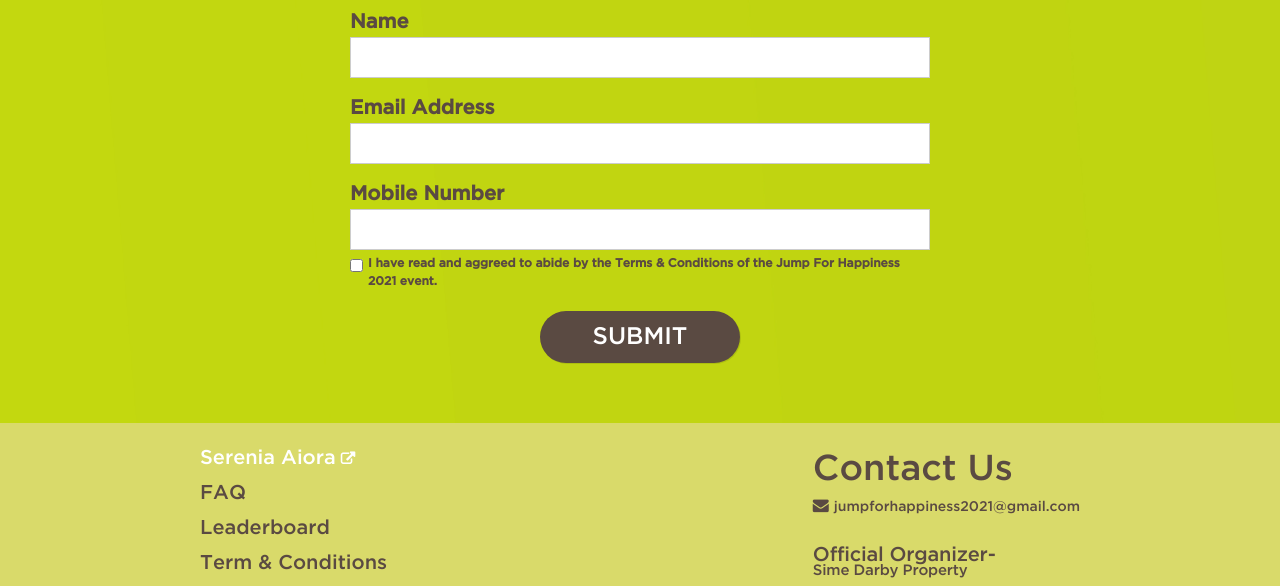
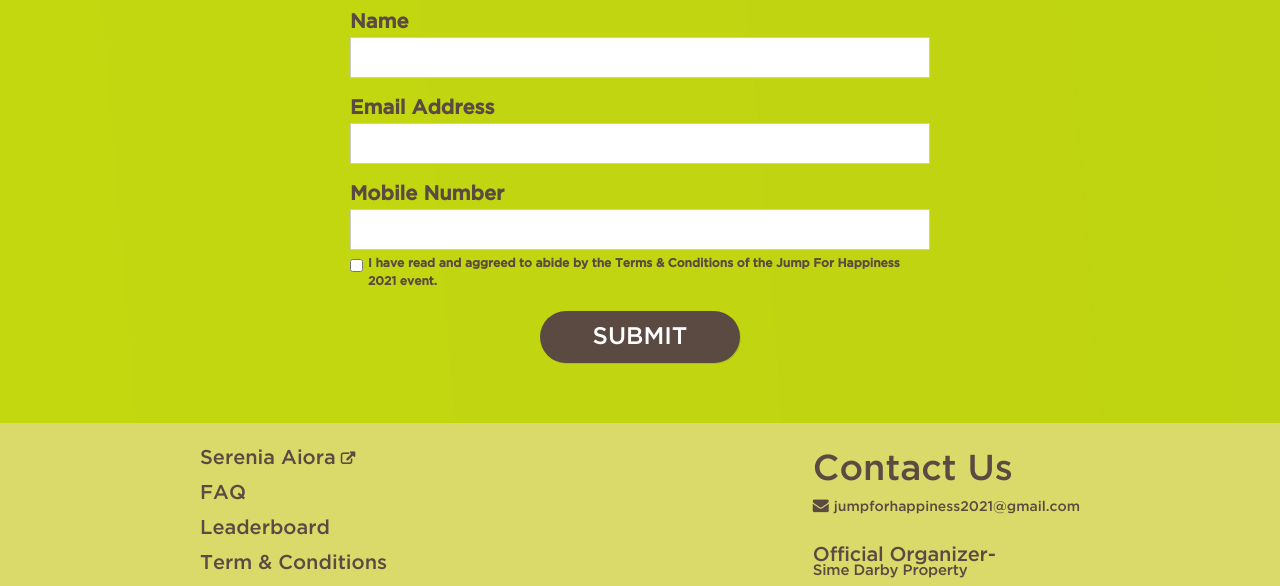
Before and after one commit to enayee/j4h, a plain HTML site: page index.html in a window 1280 px wide. In both pictures the pointer is over the link "Serenia Aiora". Shown: the part 7487-8073 px from the top of the page. Drawn offline with nearby package versions, Linux system fonts and the light colour scheme.

Commit message:
footer a hover

```diff
--- a/footer.css
+++ b/footer.css
@@ -1,11 +1,3 @@
-a,
-a:hover,
-a:focus,
-a:active {
-  text-decoration: none;
-  color: #5A4A42;
-}
-
 .footer-contact-us {
   background-color: #D9DA6A;
   padding: 20px;
@@ -23,6 +15,14 @@ a:active {
   font-size: 12px;
   margin-bottom: 5px;
   cursor: pointer;
+}
+
+.footer-list__item,
+.footer-list__item:hover,
+.footer-list__item:focus,
+.footer-list__item:active {
+  text-decoration: none;
+  color: #5A4A42;
 }
 
 .footer-list__item i {
```
